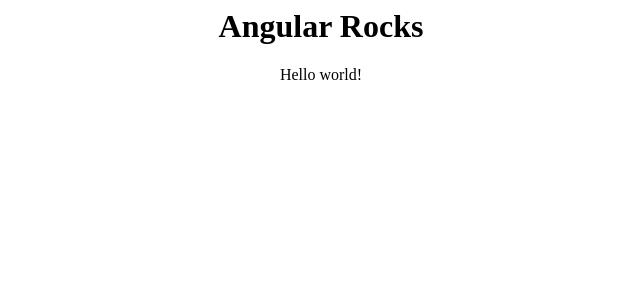
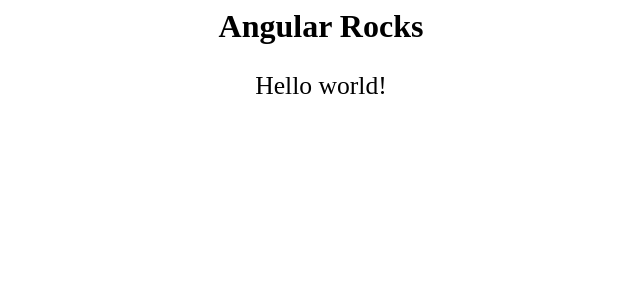
Before and after one commit to tecnology8/AngularExamples, an Angular app: page / in a window 1280 px wide. Shown: the top 300 px of the page, without its empty margins (319-959 px from the left). Built offline with nearby package versions, Linux system fonts and the light colour scheme.

Commit message:
Add new Style Component

```diff
--- /dev/null
+++ b/src/app/hello/hello.component.css
@@ -0,0 +1,3 @@
+p{
+  font-size: 1.6em;
+}
--- a/src/app/hello/hello.component.ts
+++ b/src/app/hello/hello.component.ts
@@ -2,7 +2,8 @@
 
 @Component({
   selector:'custom-hello',
-  templateUrl:'./hello.component.html'
+  templateUrl:'./hello.component.html',
+  styleUrls:['./hello.component.css']
 })
 export class HelloComponent{
 
```
